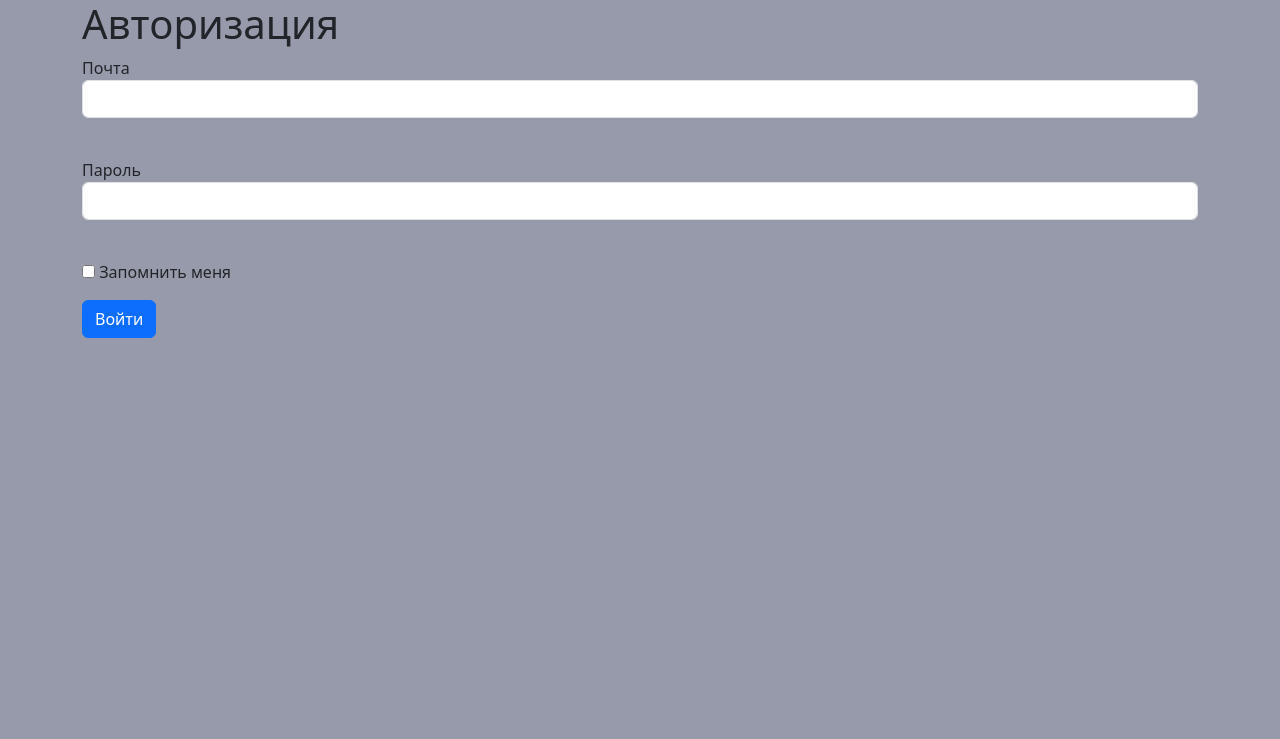
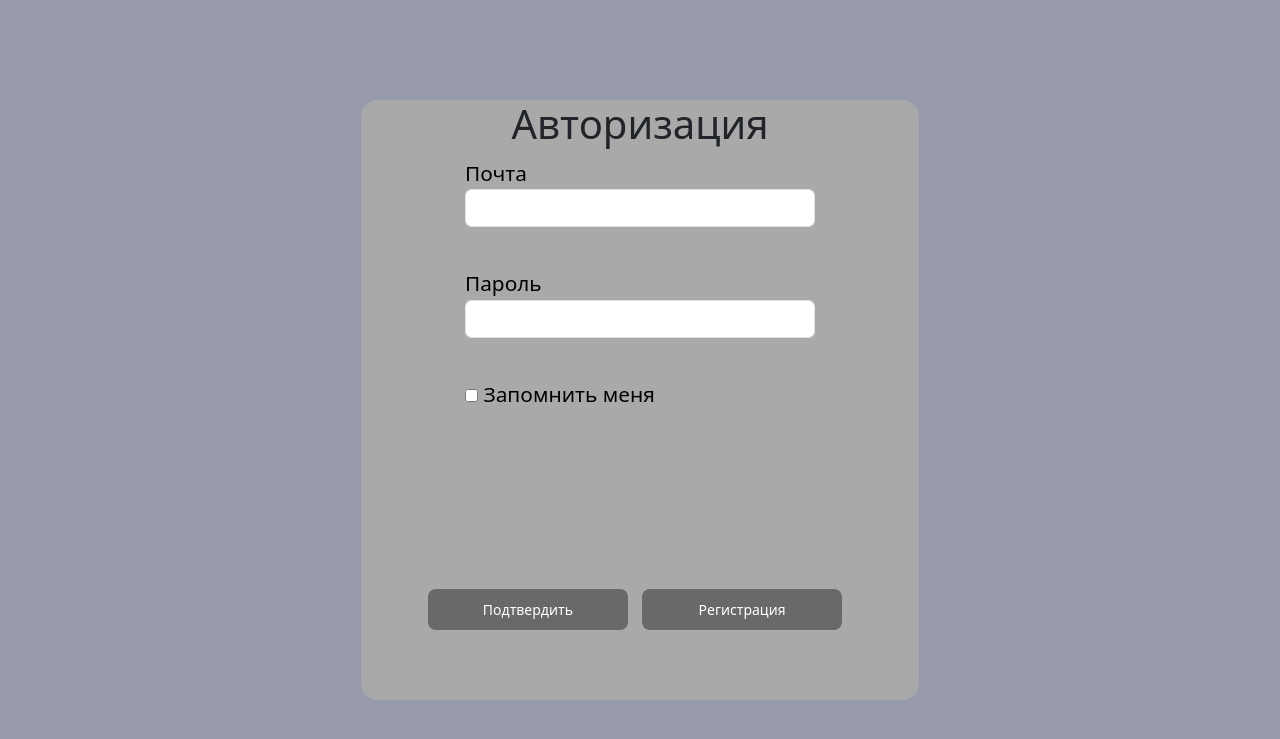
Before and after one commit to zxcPashtet/Project_3_licey, a Flask app: page /login in a window 1280 px wide. Shown: the top 739 px of the page. Run offline with Flask 3, Linux system fonts and the light colour scheme.

Commit message:
decorated_registration_and_authorizaton_page

```diff
--- a/main.py
+++ b/main.py
@@ -4,6 +4,7 @@ from Data.users import User
 from flask_login import LoginManager, login_user, login_required, logout_user, current_user
 from form.register import RegisterForm
 from form.login import LoginForm
+
 
 app = Flask(__name__)
 app.config['SECRET_KEY'] = 'zxcmodePashtetAndShniga'
@@ -14,7 +15,12 @@ login_manager.init_app(app)
 @app.route('/')
 def index():
     db_sess = db_session.create_session()
-    return render_template('base.html')
+    return redirect('/login')
+
+@app.route('/main')
+def main():
+    db_sess = db_session.create_session()
+    return render_template('main')
 
 
 @app.route('/register', methods=['GET', 'POST'])
@@ -32,7 +38,7 @@ def register():
         user.set_password(form.password.data)
         db_sess.add(user)
         db_sess.commit()
-        return redirect('/')
+        return redirect('/main')
     return render_template('register.html', title='Регистрация', form=form)
 
 
@@ -50,7 +56,7 @@ def login():
         user = db_sess.query(User).filter(User.email == form.email.data).first()
         if user and user.check_password(form.password.data):
             login_user(user, remember=form.remember_me.data)
-            return redirect('/')
+            return redirect('/main')
         return render_template('login.html', form=form, message='Неправльный логин или пароль')
     return render_template('login.html', title='Авторизация', form=form)
 
--- a/registration/Data/__all_models.py
+++ /dev/null
@@ -1 +0,0 @@
-from . import users
--- a/registration/form/login.py
+++ /dev/null
@@ -1,10 +0,0 @@
-from flask_wtf import FlaskForm
-from wtforms import PasswordField, StringField, TextAreaField, SubmitField, EmailField, BooleanField
-from wtforms.validators import DataRequired
-
-
-class LoginForm(FlaskForm):
-    email = EmailField('Почта', validators=[DataRequired()])
-    password = PasswordField('Пароль', validators=[DataRequired()])
-    remember_me = BooleanField('Запомнить меня')
-    submit = SubmitField('Войти')
--- a/registration/main.py
+++ /dev/null
@@ -1,64 +0,0 @@
-from flask import Flask, render_template, redirect
-from Data import db_session
-from Data.users import User
-from flask_login import LoginManager, login_user, login_required, logout_user, current_user
-from form.register import RegisterForm
-from form.login import LoginForm
-
-app = Flask(__name__)
-app.config['SECRET_KEY'] = 'zxcmodePashtetAndShniga'
-login_manager = LoginManager()
-login_manager.init_app(app)
-
-
-@app.route('/')
-def index():
-    db_sess = db_session.create_session()
-    return render_template('base.html')
-
-
-@app.route('/register', methods=['GET', 'POST'])
-def register():
-    form = RegisterForm()
-    if form.validate_on_submit():
-        db_sess = db_session.create_session()
-        if db_sess.query(User).filter(User.email == form.email.data).first():
-            return render_template('register.html', title='Регистрация', form=form, message='Такой пользователь уже есть')
-        user = User(
-            name=form.name.data,
-            surname=form.surname.data,
-            email=form.email.data
-        )
-        user.set_password(form.password.data)
-        db_sess.add(user)
-        db_sess.commit()
-        return redirect('/')
-    return render_template('register.html', title='Регистрация', form=form)
-
-
-@login_manager.user_loader
-def load_user(user_id):
-    db_sess = db_session.create_session()
-    return db_sess.query(User).get(user_id)
-
-
-@app.route('/login', methods=['GET', 'POST'])
-def login():
-    form = LoginForm()
-    if form.validate_on_submit():
-        db_sess = db_session.create_session()
-        user = db_sess.query(User).filter(User.email == form.email.data).first()
-        if user and user.check_password(form.password.data):
-            login_user(user, remember=form.remember_me.data)
-            return redirect('/')
-        return render_template('login.html', form=form, message='Неправльный логин или пароль')
-    return render_template('login.html', title='Авторизация', form=form)
-
-
-def main():
-    db_session.global_init('db/baza.db')
-    app.run()
-
-
-if __name__ == '__main__':
-    main()
--- a/registration/static/css/style.css
+++ /dev/null
@@ -1,59 +0,0 @@
-#Register_h1{
-    text-align: center;
-    font-size: 40px;
-    margin-top: 100px;
-}
-
-.form{
-    margin: 0 auto;
-    max-width: 50%;
-}
-
-.button-submit {
-    width: 200px;
-    color: white;
-    background-color: #696969;
-    border: none;
-    font-size: 0.875rem;
-    font-weight: 500;
-    border-radius: 0.5rem;
-    padding: 0.625rem;
-    cursor: pointer;
-    text-align: center;
-    box-sizing: border-box;
-}
-
-.button-changing-input-mode {
-    width: 200px;
-    color: white;
-    background-color: #696969;
-    border: none;
-    font-size: 0.875rem;
-    font-weight: 500;
-    border-radius: 0.5rem;
-    padding: 0.625rem;
-    cursor: pointer;
-    text-align: center;
-    box-sizing: border-box;
-}
-.flex-container {
-                display: flex;
-                margin-top: 40px;
-}
-.space-around{
-                justify-content: space-around;
-            }
-.card-text-bg-primary-mb-3 {
-    background-color: #A9A9A9;
-    height: 600px;
-    border-radius: 1rem;
-}
-.card-text-1 {
-    width: 300px;
-    text-align: left;
-    color: #000000;
-    margin: 0 auto;
-    width: 350px;
-    font-size: 1.3rem;
-    margin-top: 10px;
-}
--- a/registration/templates/base.html
+++ /dev/null
@@ -1,16 +0,0 @@
-<!doctype html>
-<html lang="en">
-  <head>
-  <meta charset="utf-8">
-  <meta name="viewport" content="width=device-width, initial-scale=1">
-  <title>{{ title }}</title>
-  <link href="https://cdn.jsdelivr.net/npm/bootstrap@5.3.3/dist/css/bootstrap.min.css" rel="stylesheet" integrity="sha384-QWTKZyjpPEjISv5WaRU9OFeRpok6YctnYmDr5pNlyT2bRjXh0JMhjY6hW+ALEwIH" crossorigin="anonymous">
-  <link rel="stylesheet" type="text/css" href="{{ url_for('static',
-  filename='css/style.css') }}">
-  </head>
-<body style="background-color: #979aaa;">
-  <main role="main" class="container">
-    {% block content %}{% endblock %}
-  </main>
-</body>
-</html>
--- a/registration/templates/login.html
+++ /dev/null
@@ -1,29 +0,0 @@
-{% extends "base.html" %}
-
-{% block content %}
-<h1>Авторизация</h1>
-<form action="" method="post">
-    {{ form.hidden_tag() }}
-    <p>
-        {{ form.email.label }}<br>
-        {{ form.email(class="form-control", type="email")}}<br>
-        {% for error in form.email.errors %}
-            <div class="alert alert-danger" role="alert">
-                {{ error }}
-            </div>
-        {% endfor %}
-    </p>
-    <p>
-        {{ form.password.label }}<br>
-        {{ form.password(class="form-control", type="password")}}<br>
-        {% for error in form.password.errors %}
-            <div class="alert alert-danger" role="alert">
-                {{ error }}
-            </div>
-        {% endfor %}
-    </p>
-    <p>{{ form.remember_me() }} {{ form.remember_me.label }}</p>
-    <p>{{ form.submit(type="submit", class="btn btn-primary") }}</p>
-    <div>{{ message }}</div>
-</form>
-{% endblock %}
--- a/static/css/style.css
+++ b/static/css/style.css
@@ -7,20 +7,6 @@
 .form{
     margin: 0 auto;
     max-width: 50%;
-}
-
-.button-submit {
-    width: 200px;
-    color: white;
-    background-color: #696969;
-    border: none;
-    font-size: 0.875rem;
-    font-weight: 500;
-    border-radius: 0.5rem;
-    padding: 0.625rem;
-    cursor: pointer;
-    text-align: center;
-    box-sizing: border-box;
 }
 
 .button-changing-input-mode {
@@ -40,6 +26,12 @@
                 display: flex;
                 margin-top: 40px;
 }
+.button-row {
+  text-align: center;
+}
+.button-row1 {
+    text-align: center;
+}
 .space-around{
                 justify-content: space-around;
             }
@@ -57,3 +49,31 @@
     font-size: 1.3rem;
     margin-top: 10px;
 }
+.card-text-2 {
+    width: 300px;
+    text-align: left;
+    color: #000000;
+    margin: 0 auto;
+    width: 350px;
+    font-size: 1.3rem;
+    margin-top: 10px;
+    margin-center: auto;
+}
+.card-text-1 {
+    width: 300px;
+    text-align: left;
+    color: #000000;
+    margin: 0 auto;
+    width: 350px;
+    font-size: 1.3rem;
+    margin-top: 10px;
+}
+.button-row button {
+  display: inline-block;
+  margin-right: 10px;
+}
+.button-row1 button {
+  display: inline-block;
+  margin-right: 10px;
+  margin-top: 179px;
+}
--- a/templates/login.html
+++ b/templates/login.html
@@ -1,10 +1,12 @@
 {% extends "base.html" %}
 
 {% block content %}
-<h1>Авторизация</h1>
-<form action="" method="post">
+<form class="form" action="" method="post">
     {{ form.hidden_tag() }}
-    <p>
+    <div class="card-text-bg-primary-mb-3" style="max-width: 40rem;">
+    <div class="card-header"><h1 id="Register_h1">Авторизация</h1></div>
+    <div class="card-body">
+        <p class="card-text-1">
             {{ form.email.label }}<br>
             {{ form.email(class="form-control", type="email")}}<br>
             {% for error in form.email.errors %}
@@ -13,7 +15,7 @@
                 </div>
             {% endfor %}
         </p>
-    <p>
+        <p class="card-text-1">
             {{ form.password.label }}<br>
             {{ form.password(class="form-control", type="password")}}<br>
             {% for error in form.password.errors %}
@@ -21,9 +23,13 @@
                     {{ error }}
                 </div>
             {% endfor %}
-    </p>
-    <p>{{ form.remember_me() }} {{ form.remember_me.label }}</p>
-    <p>{{ form.submit(type="submit", class="btn btn-primary") }}</p>
+
+        <p class="card-text-2">{{ form.remember_me() }} {{ form.remember_me.label }}</p>
+        <div class="button-row1">
+            <button type="submit" class="button-changing-input-mode">Подтвердить</button>
+            <a href="http://127.0.0.1:5000/register">
+                <button type="button" class="button-changing-input-mode">Регистрация</button>
         <div>{{ message }}</div>
+        </div>
 </form>
 {% endblock %}
--- /dev/null
+++ b/templates/main.html
@@ -0,0 +1,6 @@
+{% extends "base.html" %}
+
+{% block content %}
+<form class="form" action="" method="post">
+</form>
+{% endblock %}
```
Also changed, not shown: registration/Data/db_session.py (deleted, +0 -28 lines), registration/Data/users.py (deleted, +0 -25 lines), registration/form/register.py (deleted, +0 -11 lines), registration/templates/register.html (deleted, +0 -45 lines), templates/register.html (+4 -4 lines), registration/db/baza.db (deleted). Lines whose indentation alone changed are shown as unchanged.
